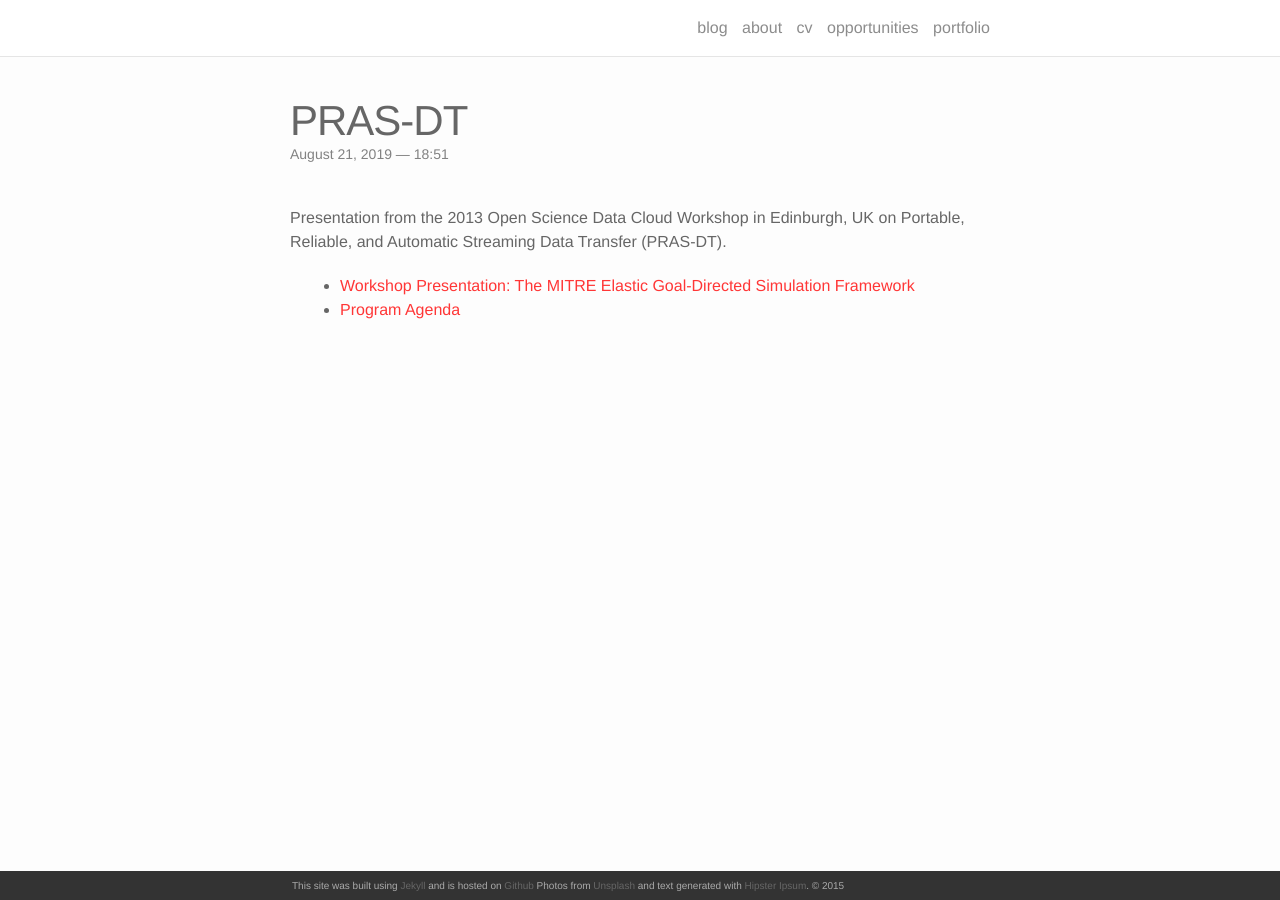
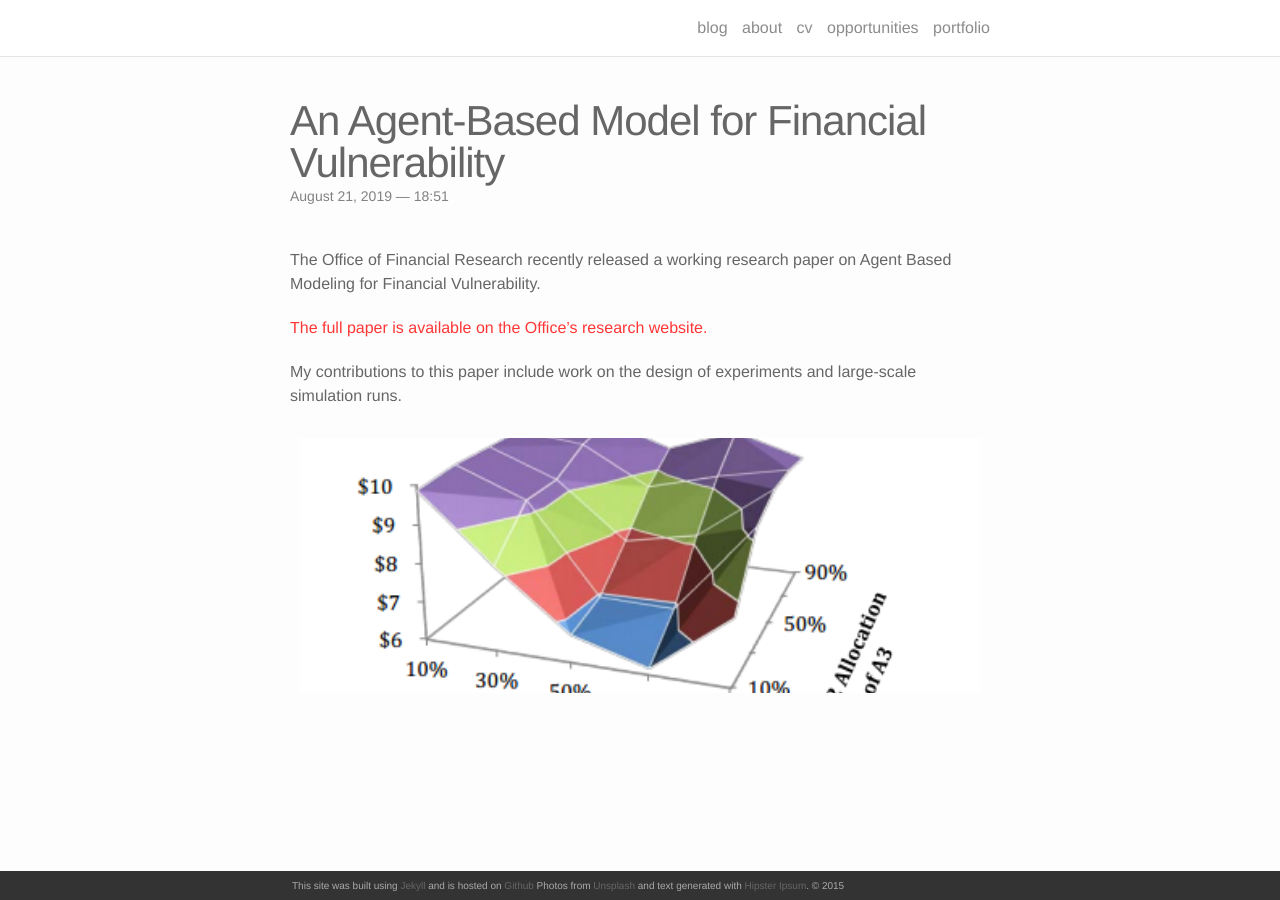
Before and after one commit to ceharvs/ceharvs.github.io, a Jekyll site: the page built from _portfolio/3_project.markdown, in a window 1280 px wide. Built offline with Jekyll 4.4.1, drawn with Linux system fonts in a browser that asks for light colours; nearby versions of some CDN libraries.

Commit message:
new pages

```diff
--- a/_portfolio/3_project.markdown
+++ b/_portfolio/3_project.markdown
@@ -1,15 +1,19 @@
 ---
 layout: post
-title: PRAS-DT
+title: An Agent-Based Model for Financial Vulnerability
 description: Presentation at the Annual Open Science Data Cloud Workshop in Edinburgh, UK.
-img: /img/prasdt.png
+img: /img/ofr_logo.png
 ---
 
-Presentation from the 2013 Open Science Data Cloud Workshop in Edinburgh, UK on Portable, Reliable, and Automatic Streaming Data Transfer (PRAS-DT).
+The Office of Financial Research recently released a working research paper on Agent Based Modeling for Financial Vulnerability.
 
-* [Workshop Presentation: The MITRE Elastic Goal-Directed Simulation Framework](/content/2013osdcworkshop-prasdt.pdf)
-* [Program Agenda](http://research.nesc.ac.uk/node/828)
+[The full paper is available on the Office’s research website.](http://www.treasury.gov/initiatives/ofr/research/Documents/OFRwp2014-05_BookstaberPaddrikTivnan_Agent-basedModelforFinancialVulnerability_revised.pdf)
 
+My contributions to this paper include work on the design of experiments and large-scale simulation runs.
+
+<div class="img_row">
+	<img class="col three" src="/img/ofrworkingpapergraphic.png">
+</div>
 
 
 <br/><br/><br/>
```
Also changed, not shown: img/ofrworkingpapergraphic.png (added), img/orf_logo.png (added), img/whpc.png (added), 1 other file.
